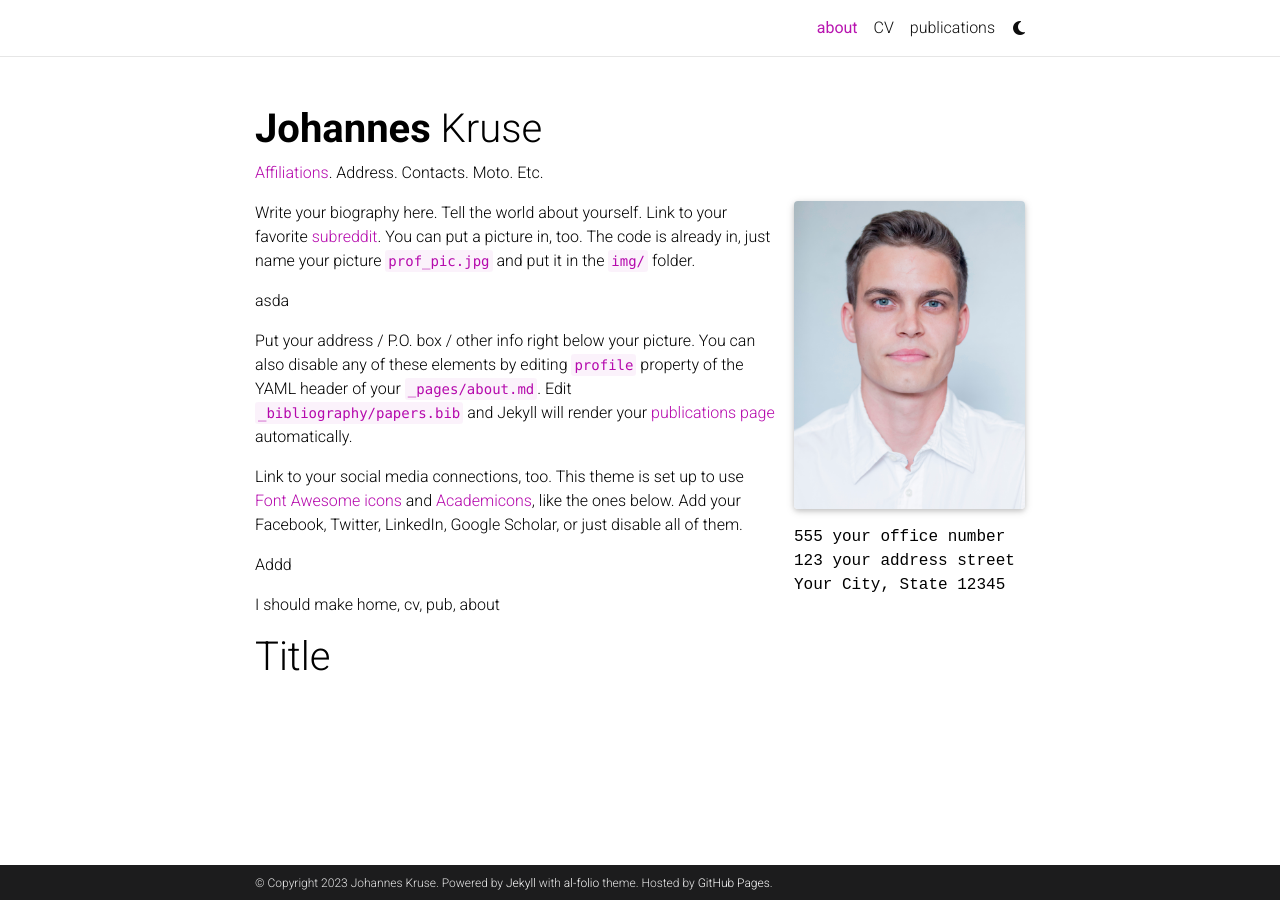
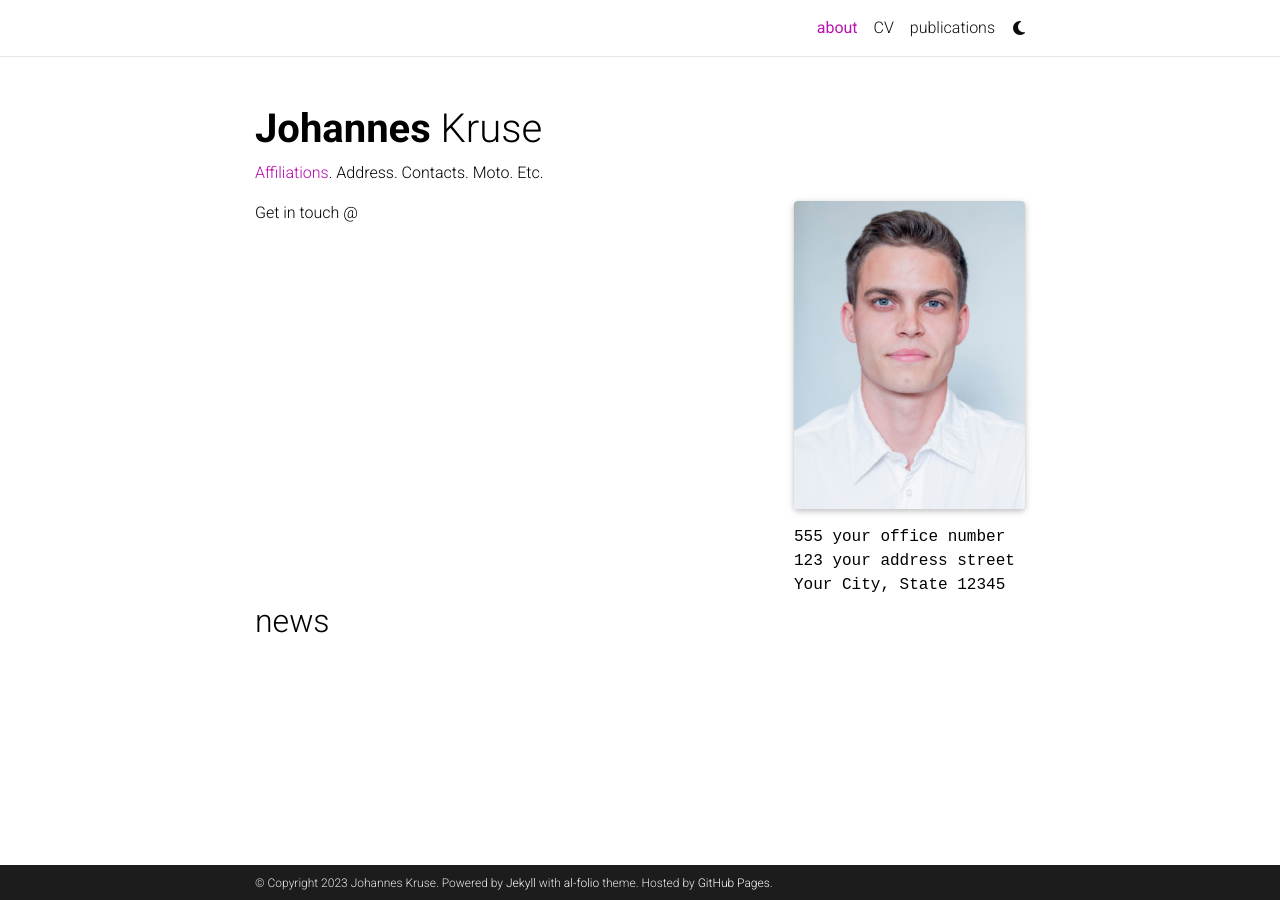
Before and after one commit to johanneskruse/johanneskruse.github.io, a Jekyll site: the page built from _pages/0_about.md, in a window 1280 px wide. Built offline with Jekyll 4.4.1, drawn with Linux system fonts in a browser that asks for light colours; full-size pictures stand in for the smaller copies a plugin makes; comment, search, counter and statistics services are not loaded; a style sheet for code colours, icons or effects is not loaded.

Commit message:
add news

```diff
--- a/_config.yml
+++ b/_config.yml
@@ -200,6 +200,31 @@
 enable_medium_zoom:         true    # enables image zoom feature (as on medium.com)
 enable_progressbar:         true    # enables a horizontal progress bar linked to the vertical scroll position
 
+
+# -----------------------------------------------------------------------------
+# Collections
+# -----------------------------------------------------------------------------
+
+collections:
+  news:
+    defaults:
+      layout: post
+    output: true
+    permalink: /news/:path/
+  projects:
+    output: true
+    permalink: /projects/:path/
+
+announcements:
+  enabled: true
+  scrollable: true # adds a vertical scroll bar if there are more than 3 news items
+  limit: 5 # leave blank to include all the news in the `_news` folder
+
+latest_posts:
+  enabled: true
+  scrollable: true # adds a vertical scroll bar if there are more than 3 new posts items
+  limit: 3 # leave blank to include all the blog posts
+
 # -----------------------------------------------------------------------------
 # Library versions
 # -----------------------------------------------------------------------------
--- a/_pages/0_about.md
+++ b/_pages/0_about.md
@@ -13,23 +13,11 @@
     <p>123 your address street</p>
     <p>Your City, State 12345</p>
 
-news: true  # includes a list of news items
+news: true # includes a list of news items
 latest_posts: false  # includes a list of the newest posts
-# selected_papers: false # includes a list of papers marked as "selected={true}"
-# social: false  # includes social icons at the bottom of the page
+selected_papers: false # includes a list of papers marked as "selected={true}"
+social: false  # includes social icons at the bottom of the page
 ---
 
-Write your biography here. Tell the world about yourself. Link to your favorite [subreddit](http://reddit.com). You can put a picture in, too. The code is already in, just name your picture `prof_pic.jpg` and put it in the `img/` folder.
 
-
-asda
-
-Put your address / P.O. box / other info right below your picture. You can also disable any of these elements by editing `profile` property of the YAML header of your `_pages/about.md`. Edit `_bibliography/papers.bib` and Jekyll will render your [publications page](/al-folio/publications/) automatically.
-
-Link to your social media connections, too. This theme is set up to use [Font Awesome icons](http://fortawesome.github.io/Font-Awesome/) and [Academicons](https://jpswalsh.github.io/academicons/), like the ones below. Add your Facebook, Twitter, LinkedIn, Google Scholar, or just disable all of them.
-
-Addd
-
-I should make home, cv, pub, about
-
-# Title
+Get in touch @
```
Also changed, not shown: news.html (line endings or trailing spaces).
